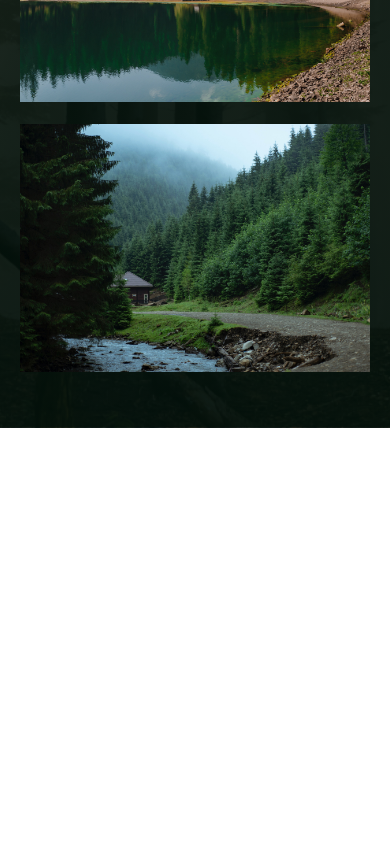
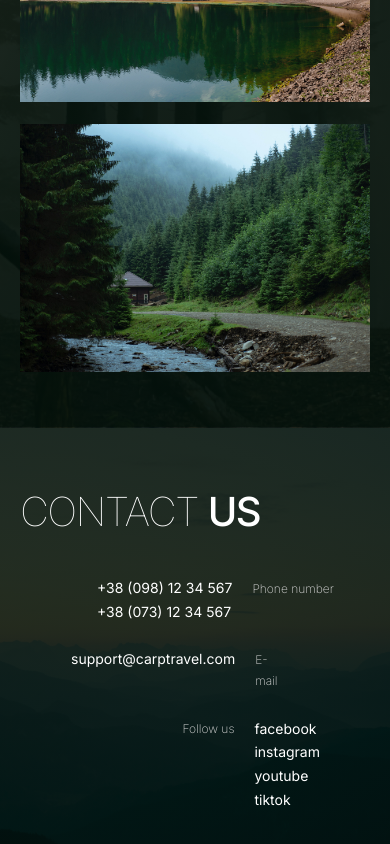
Before and after one commit to iSteffan/carp-travel, a Next.js app: page / in a window 390 px wide. Shown: the part 5108-5952 px from the top of the page. Before the commit the page ends 5536 px from the top, so only its background shows below. Built offline with nearby package versions, Linux system fonts and the light colour scheme.

Commit message:
contacts mobile markup done (except form))

```diff
--- a/src/app/page.tsx
+++ b/src/app/page.tsx
@@ -2,6 +2,7 @@ import {
   About,
   Career,
   CareerMobileFormSection,
+  Contacts,
   Gallery,
   Header,
   Hero,
@@ -19,6 +20,7 @@ export default function Home() {
         <Career />
         <CareerMobileFormSection />
         <Gallery />
+        <Contacts />
       </main>
     </>
   );
--- /dev/null
+++ b/src/sections/Contacts/Contacts.module.css
@@ -0,0 +1,38 @@
+.section {
+  margin-left: auto;
+  margin-right: auto;
+
+  padding-top: 56px;
+  padding-left: 20px;
+  padding-right: 20px;
+  padding-bottom: 56px;
+
+  max-width: 480px;
+  background: linear-gradient(rgba(2, 15, 8, 0.85), rgba(2, 15, 8, 0.85)),
+    url('../../assets/images/contact.jpg');
+  background-repeat: no-repeat;
+  background-size: cover;
+  background-position: 50% 50%;
+}
+
+@media (min-width: 768px) {
+  .section {
+    padding-top: 64px;
+    padding-left: 32px;
+    padding-right: 32px;
+    padding-bottom: 64px;
+
+    max-width: 768px;
+  }
+}
+
+@media (min-width: 1280px) {
+  .section {
+    padding-top: 104px;
+    padding-left: 0;
+    padding-right: 0;
+    padding-bottom: 104px;
+
+    max-width: 1440px;
+  }
+}
--- /dev/null
+++ b/src/sections/Contacts/Contacts.tsx
@@ -0,0 +1,90 @@
+import Link from 'next/link';
+import css from './Contacts.module.css';
+const Contacts = () => {
+  return (
+    <section className={css.section}>
+      <h2 className="title mb-[36px]">
+        CONTACT <span className="font-medium">US</span>
+      </h2>
+
+      <div className="max-w-[280px] mx-auto">
+        <div className="mb-[24px] ml-auto w-[238px] flex gap-[20px]">
+          <div className="flex flex-col">
+            <a
+              href="tel:+380981234567"
+              aria-label="tel to +380981234567"
+              className="text-[14px] font-400 leading-[1.71]"
+            >
+              +38 (098) 12 34 567
+            </a>
+            <a
+              href="tel:+380731234567"
+              aria-label="tel to +380731234567"
+              className="text-[14px] font-400 leading-[1.71]"
+            >
+              +38 (073) 12 34 567
+            </a>
+          </div>
+          <p className="mt-[3px] text-[12px] font-200 leading-[1.67] text-gray">Phone number</p>
+        </div>
+
+        <div className="ml-[16px] mb-[26px] flex gap-[20px] w-[218px]">
+          <a
+            href="mailto:support@carptravel.com"
+            aria-label="mail to support@carptravel.com"
+            className="text-[14px] font-400 leading-[1.71]"
+          >
+            support@carptravel.com
+          </a>
+          <p className="mt-[3px] text-[12px] font-200 leading-[1.67] text-gray">E-mail</p>
+        </div>
+
+        <div className="flex flex-row-reverse gap-[20px] ml-auto mr-[15px] mb-[12px] w-[138px]">
+          <div>
+            <ul>
+              <li>
+                <a
+                  href="./"
+                  aria-label="mail to support@carptravel.com"
+                  className="text-[14px] font-400 leading-[1.71]"
+                >
+                  facebook
+                </a>
+              </li>
+              <li>
+                <a
+                  href="./"
+                  aria-label="mail to support@carptravel.com"
+                  className="text-[14px] font-400 leading-[1.71]"
+                >
+                  instagram
+                </a>
+              </li>
+              <li>
+                <a
+                  href="./"
+                  aria-label="mail to support@carptravel.com"
+                  className="text-[14px] font-400 leading-[1.71]"
+                >
+                  youtube
+                </a>
+              </li>
+              <li>
+                <a
+                  href="./"
+                  aria-label="mail to support@carptravel.com"
+                  className="text-[14px] font-400 leading-[1.71]"
+                >
+                  tiktok
+                </a>
+              </li>
+            </ul>
+          </div>
+          <p className="mt-[2px] text-[12px] font-200 leading-[1.67] text-gray">Follow us</p>
+        </div>
+      </div>
+    </section>
+  );
+};
+
+export default Contacts;
--- a/src/sections/index.js
+++ b/src/sections/index.js
@@ -5,5 +5,6 @@ import Hero from './Hero/Hero';
 import Services from './Services/Services';
 import Career from './Career/Career';
 import CareerMobileFormSection from './CareerMobileFormSection/CareerMobileFormSection';
+import Contacts from './Contacts/Contacts';
 
-export { Header, About, Services, Gallery, Hero, Career, CareerMobileFormSection };
+export { Header, About, Services, Gallery, Hero, Career, CareerMobileFormSection, Contacts };
--- a/tailwind.config.ts
+++ b/tailwind.config.ts
@@ -21,6 +21,11 @@ const config: Config = {
       lineHeight: {
         normal: 'normal',
       },
+      fontWeight: {
+        '100': '100',
+        '200': '200',
+        '400': '400',
+      },
       content: {
         mobileLeftBorder: 'url("/src/assets/icons/mobile-left-border.svg")',
       },
```
